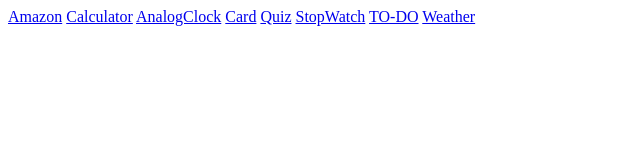
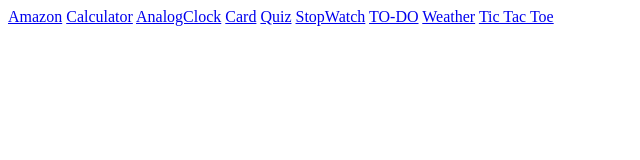
Before and after one commit to HARSH-SANANDIYA/WORK, a plain HTML site: page index.html in a window 1280 px wide. Shown: the full height of the page, 0-640 px from the left. Drawn offline with Linux system fonts and the light colour scheme.

Commit message:
Link with index.html

```diff
--- a/index.html
+++ b/index.html
@@ -14,5 +14,6 @@
     <a href="./StopWatch/index.html">StopWatch</a>
     <a href="./TO-DO/index.html">TO-DO</a>
     <a href="./Weather/index.html">Weather</a>
+    <a href="./Tik Tac Toe/index.html">Tic Tac Toe</a>
   </body>
 </html>
```
